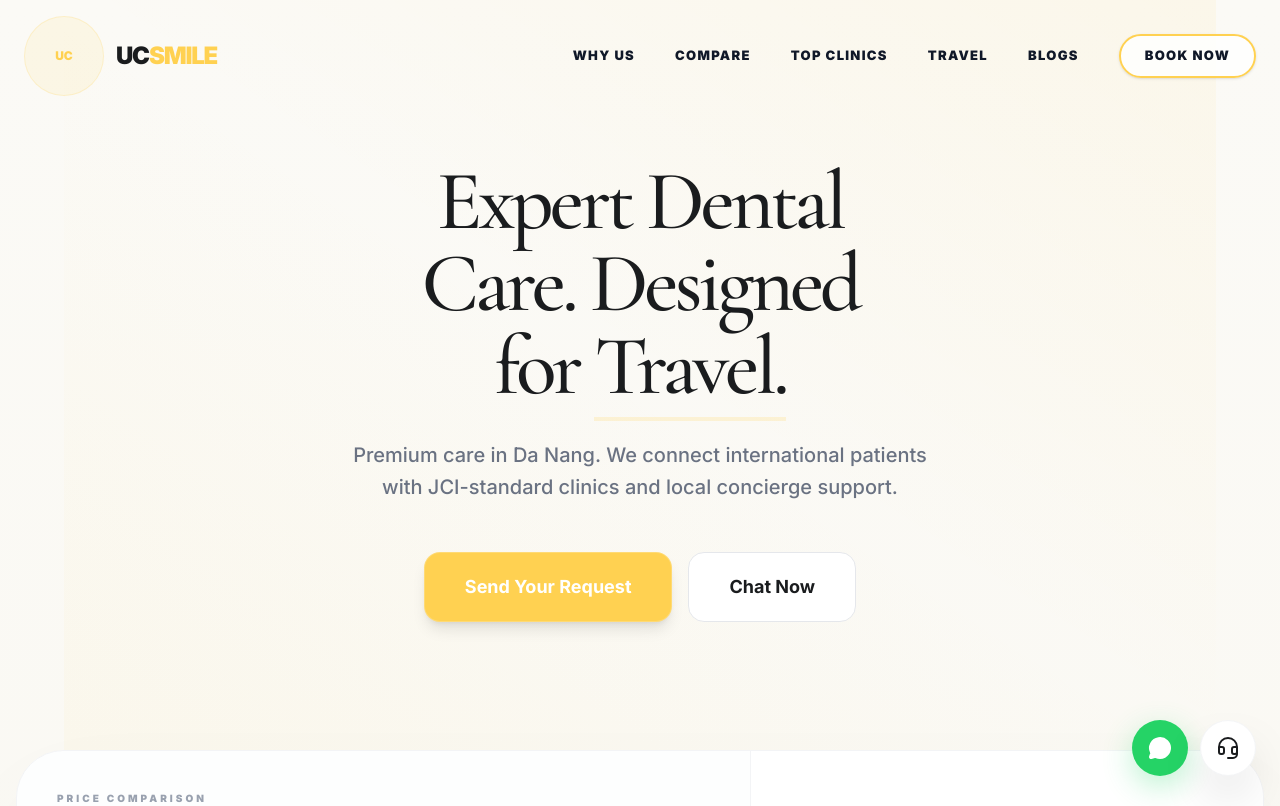
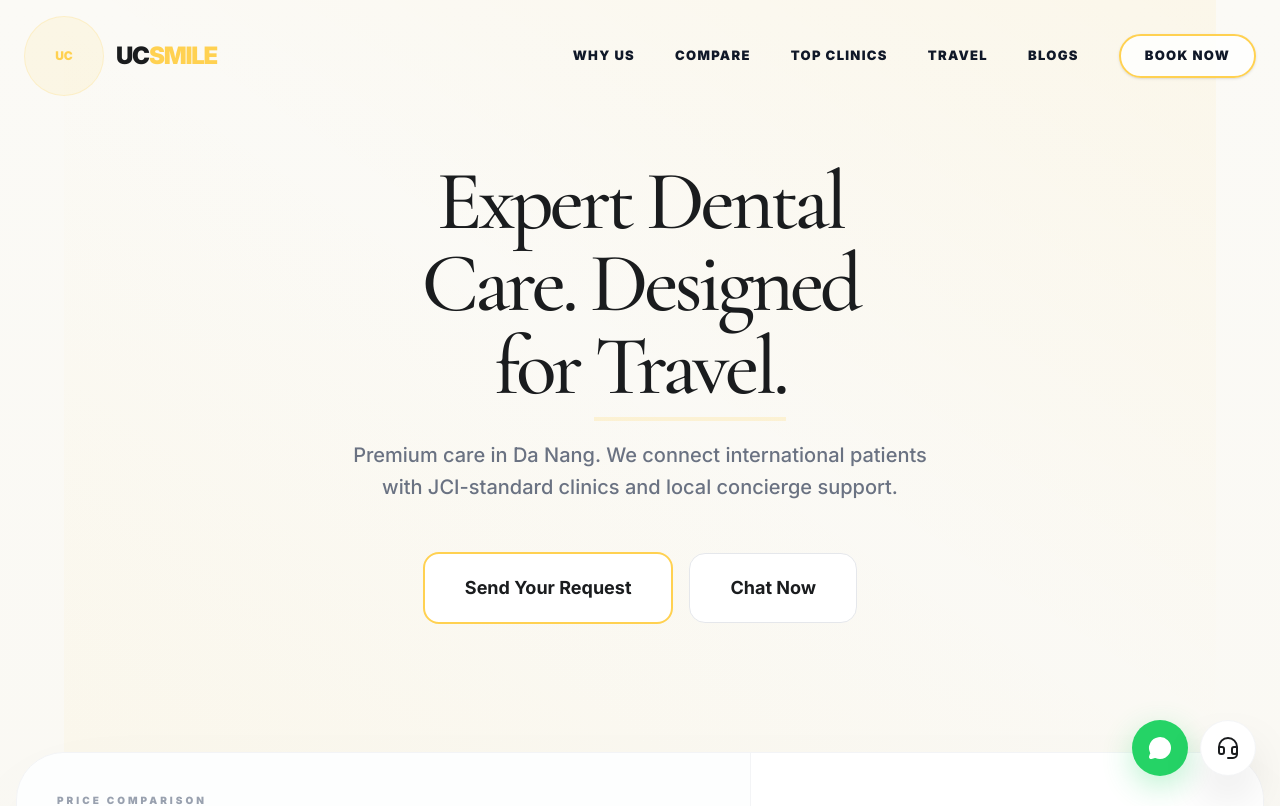
Before and after one commit to pttnhung/UCSmile_prototype, a React (Vite) app: page /#/ in a window 1280 px wide. Shown: the top 806 px of the page. Built offline with nearby package versions, Linux system fonts and the light colour scheme.

Commit message:
feat: Enhance landing page button styles
Refine the visual appearance and interactivity of the landing page call-to-action buttons for a more premium and engaging user experience.

```diff
--- a/src/components/LandingPage.tsx
+++ b/src/components/LandingPage.tsx
@@ -177,10 +177,10 @@ export default function LandingPage() {
             Premium care in Da Nang. We connect international patients with JCI-standard clinics and local concierge support.
           </p>
           <div className="flex flex-col sm:flex-row items-center justify-center gap-4">
-            <a href="#book-now" className="btn-luxury px-10 py-5 rounded-2xl font-bold text-lg hover:scale-105 transition-transform text-center">
+            <a href="#book-now" className="bg-white/95 backdrop-blur-md border-2 border-brand-primary px-10 py-5 rounded-2xl font-bold text-lg text-brand-text hover:bg-gray-900 hover:text-white hover:border-gray-900 transition-all text-center">
               Send Your Request
             </a>
-            <a href="#book-now" className="bg-white/95 backdrop-blur border border-gray-200 px-10 py-5 rounded-2xl font-bold text-lg text-brand-text hover:bg-white transition-all flex items-center gap-2">
+            <a href="#book-now" className="bg-white/95 backdrop-blur border border-gray-200 px-10 py-5 rounded-2xl font-bold text-lg text-brand-text hover:bg-gray-100 transition-all flex items-center gap-2">
               Chat Now
             </a>
           </div>
```
